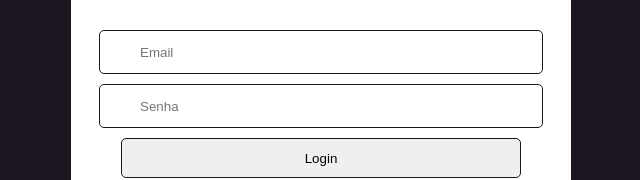
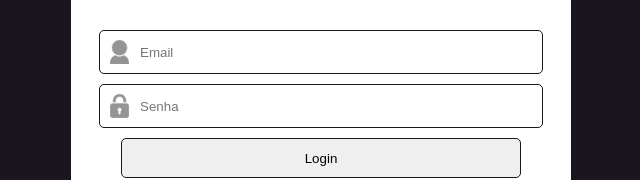
Before and after one commit to MatheusPinhalLacerra/TelaLogin, a plain HTML site: page index.html in a window 1280 px wide. Shown: the part 189-369 px from the top of the page, without its empty margins (319-959 px from the left). Drawn offline with Linux system fonts and the light colour scheme.

Commit message:
Ajuste no diretório de imagem dentro do CSS

```diff
--- a/css/styles.css
+++ b/css/styles.css
@@ -36,11 +36,11 @@ input{
 }
 
 input.email{
-    background-image: url(img/icone-usuario.png);
+    background-image: url(../img/icone-usuario.png);
 }
 
 input.senha{
-    background-image: url(img/icone-senha.png);
+    background-image: url(../img/icone-senha.png);
 }
 
 input.submit{
```
